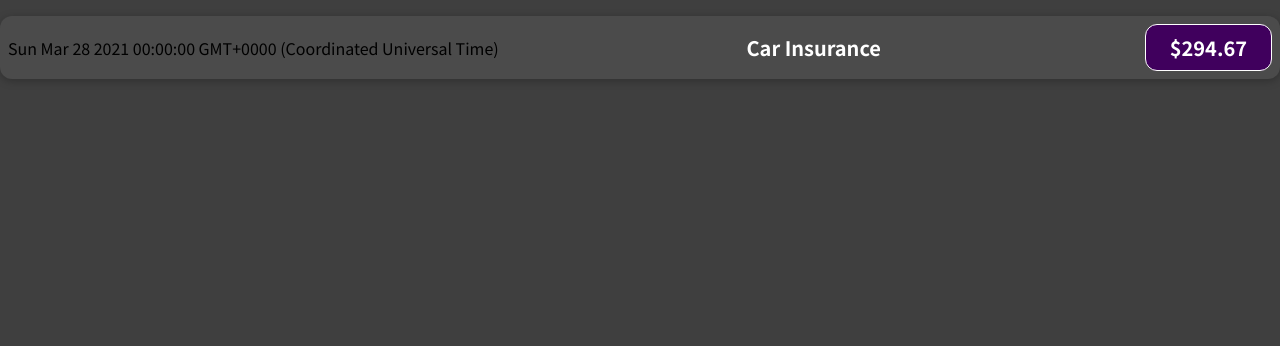
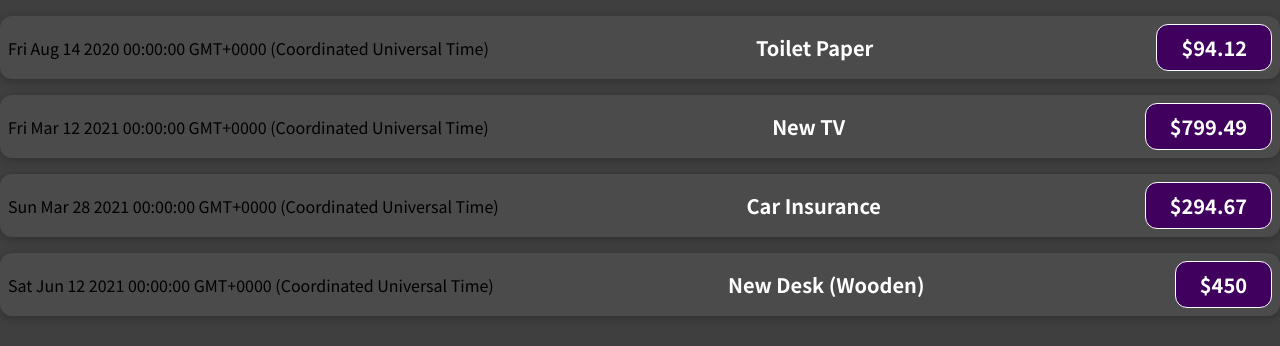
Before and after one commit to BryantIT/react-complete-guide-study, a React (Create React App) app: page / in a window 1280 px wide. Shown: the top 346 px of the page. Built offline with nearby package versions, Linux system fonts and the light colour scheme.

Commit message:
maps expense array to expense item component

```diff
--- a/src/App.js
+++ b/src/App.js
@@ -32,7 +32,11 @@ function App() {
   ]
   return (
     <div className='App'>
-      <ExpenseItem />
+    {
+      expenses.map((expense) =>
+        <ExpenseItem id={expense.id} title={expense.title} amount={expense.amount} date={expense.date} />
+      )
+    }
     </div>
   )
 }
--- a/src/components/ExpenseItem/ExpenseItem.js
+++ b/src/components/ExpenseItem/ExpenseItem.js
@@ -2,18 +2,14 @@ import React, { Fragment } from 'react'
 // css
 import './style.css'
 
-const ExpenseItem = () => {
-  const newDate = new Date(2021, 2, 28)
-  const expenseDate = newDate.toString()
-  const expenseTitle = 'Car Insurance'
-  const expenseAmount = 294.67
+const ExpenseItem = ({ id, title, amount, date }) => {
 
   return (
-    <div className='expense-item'>
-      <div>{expenseDate}</div>
+    <div className='expense-item' id={id}>
+      <div>{date.toString()}</div>
       <div className='expense-item-description'>
-        <h2>{expenseTitle}</h2>
-        <div className='expense-item-price'>${expenseAmount}</div>
+        <h2>{title}</h2>
+        <div className='expense-item-price'>${amount}</div>
       </div>
     </div>
   )
```
